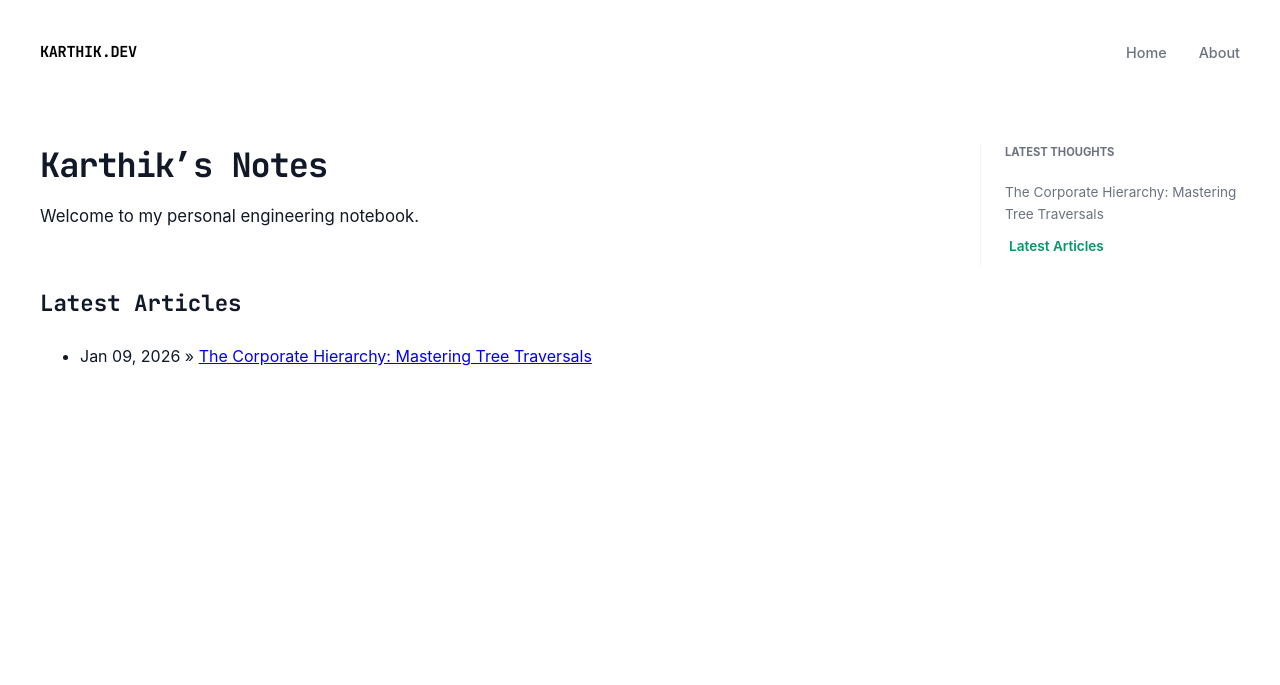
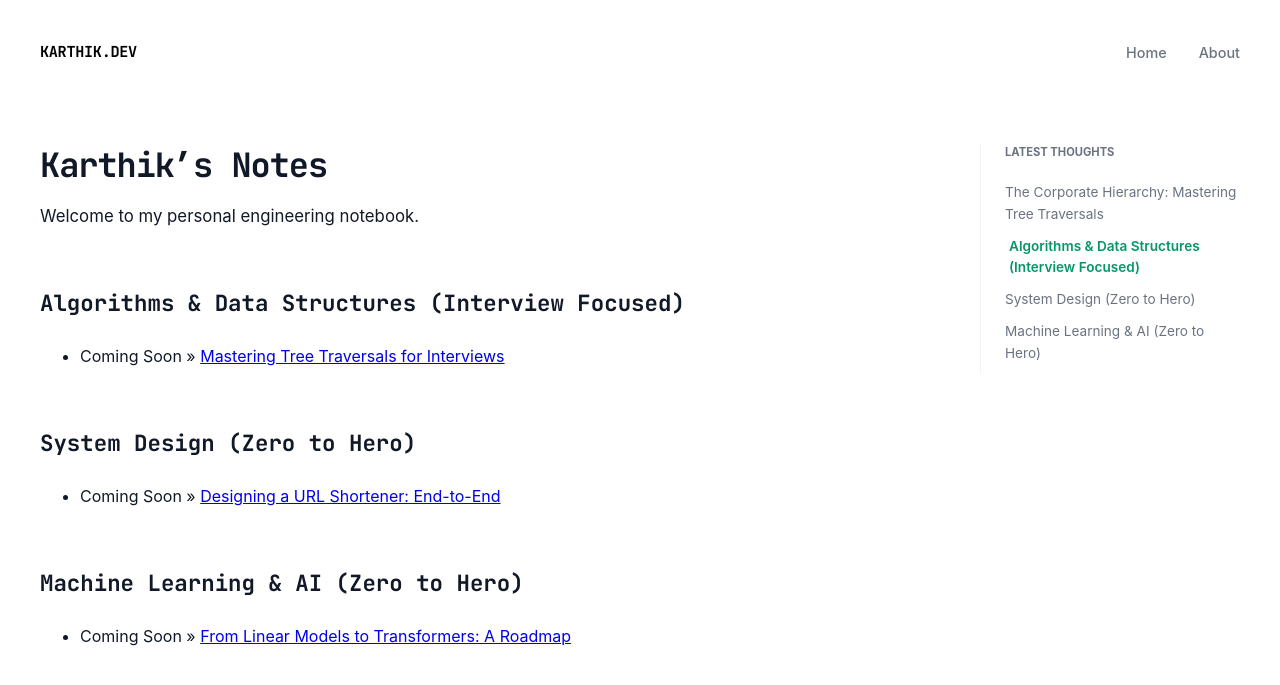
Before and after one commit to kart/karthik.dev, a Jekyll site: the page built from index.md, in a window 1280 px wide. Shown: the top 685 px of the page. Built offline with Jekyll 4.4.1, drawn with Linux system fonts in a browser that asks for light colours; nearby versions of some CDN libraries; some web fonts are replaced.

Commit message:
Update homepage sections with placeholders

```diff
--- a/index.md
+++ b/index.md
@@ -6,13 +6,29 @@ title: Home
 # Karthik's Notes
 Welcome to my personal engineering notebook.
 
-## Latest Articles
+## Algorithms & Data Structures (Interview Focused)
 <ul>
-  {% for post in site.posts %}
-    <li>
-      <span>{{ post.date | date: "%b %d, %Y" }}</span>
-      &raquo;
-      <a href="{{ post.url }}">{{ post.title }}</a>
-    </li>
-  {% endfor %}
+  <li>
+    <span>Coming Soon</span>
+    &raquo;
+    <a href="#">Mastering Tree Traversals for Interviews</a>
+  </li>
 </ul>
+
+## System Design (Zero to Hero)
+<ul>
+  <li>
+    <span>Coming Soon</span>
+    &raquo;
+    <a href="#">Designing a URL Shortener: End-to-End</a>
+  </li>
+</ul>
+
+## Machine Learning & AI (Zero to Hero)
+<ul>
+  <li>
+    <span>Coming Soon</span>
+    &raquo;
+    <a href="#">From Linear Models to Transformers: A Roadmap</a>
+  </li>
+</ul>
```
